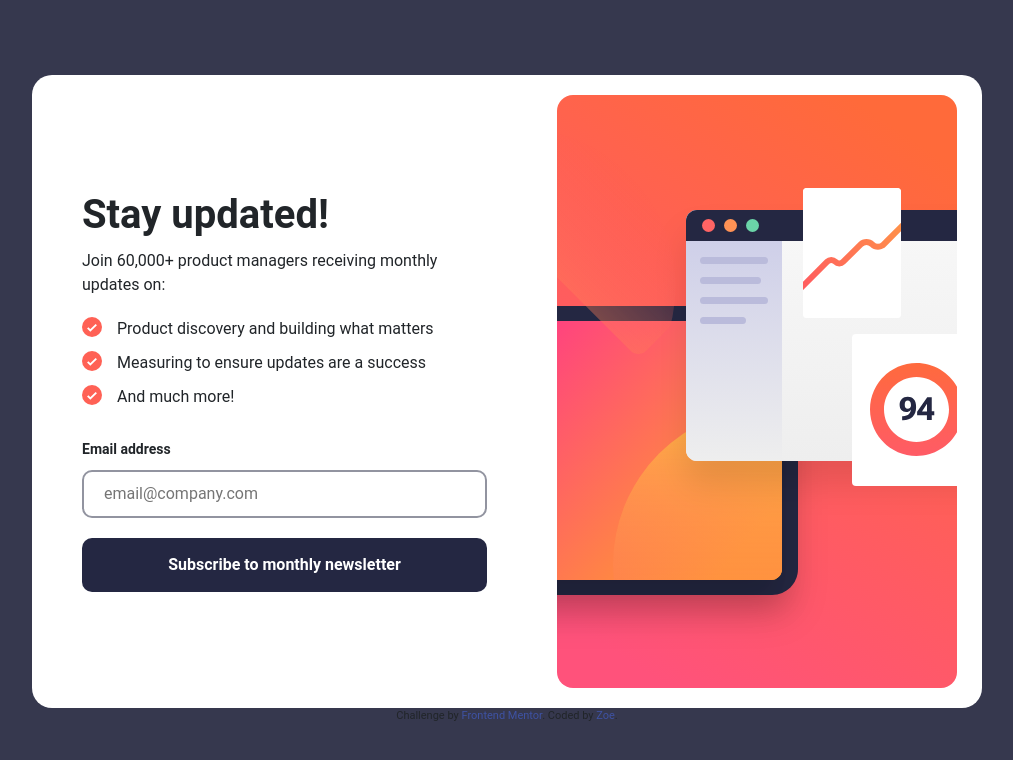
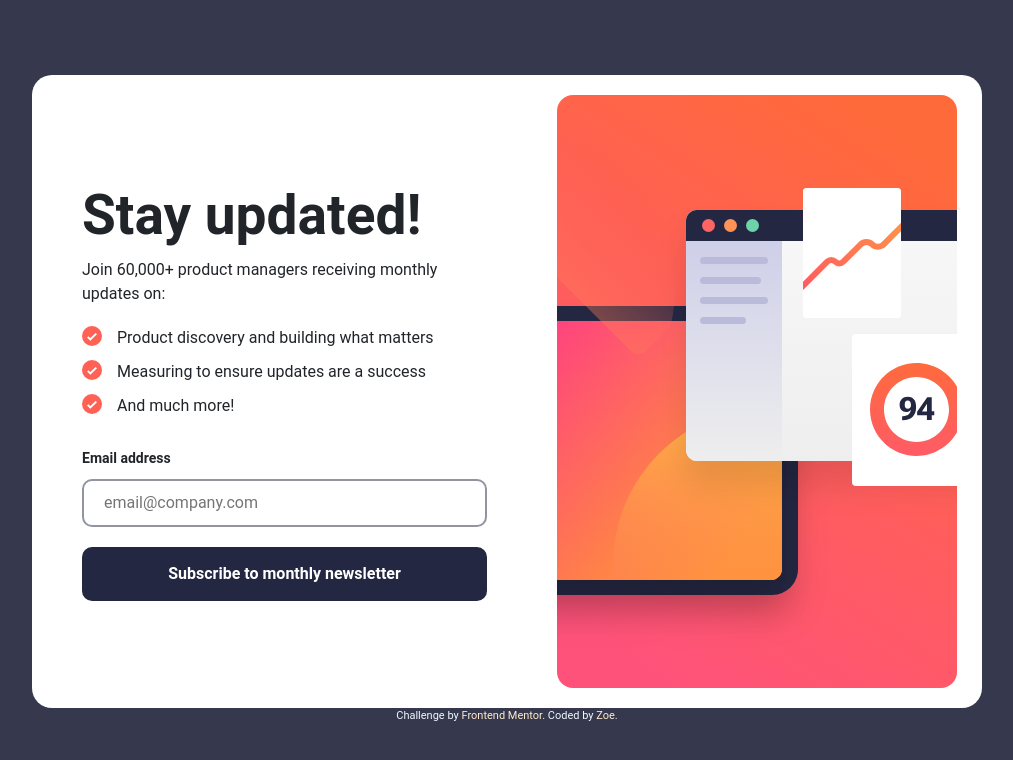
Before and after one commit to ZoeLong98/newsletter-sign-up-with-success-message-main, a plain HTML site: page index.html in a window 1280 px wide. Shown: the whole page, without its empty margins (133-1146 px from the left). Drawn offline with nearby package versions, Linux system fonts and the light colour scheme.

Commit message:
modify text size

```diff
--- a/index.html
+++ b/index.html
@@ -287,7 +287,7 @@
       </div>
 
       <div id="leftPart">
-        <h1 style="font-weight: 700">Stay updated!</h1>
+        <h1 style="font-size: 55px; font-weight: 700">Stay updated!</h1>
         <p style="margin: 10px auto">
           Join 60,000+ product managers receiving monthly updates on:
         </p>
@@ -376,11 +376,19 @@
     </div>
   </body>
 
-  <footer class="attribution">
+  <footer class="attribution" style="color: aliceblue">
     Challenge by
-    <a href="https://www.frontendmentor.io?ref=challenge" target="_blank"
+    <a
+      style="color: blanchedalmond"
+      href="https://www.frontendmentor.io?ref=challenge"
+      target="_blank"
       >Frontend Mentor</a
-    >. Coded by <a href="#">Zoe</a>.
+    >. Coded by
+    <a
+      href="https://www.frontendmentor.io/profile/ZoeLong98"
+      style="color: blanchedalmond"
+      >Zoe</a
+    >.
   </footer>
   <script src="app.js"></script>
 </html>
```
Also changed, not shown: 1 other file.
